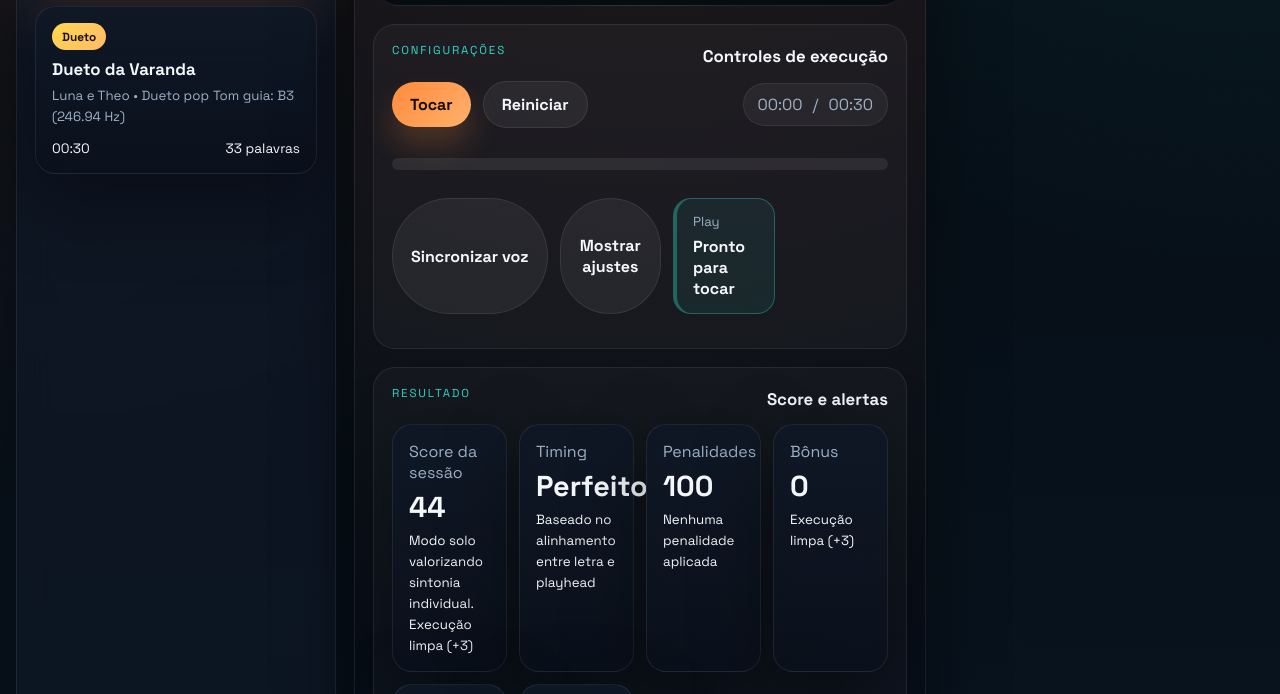
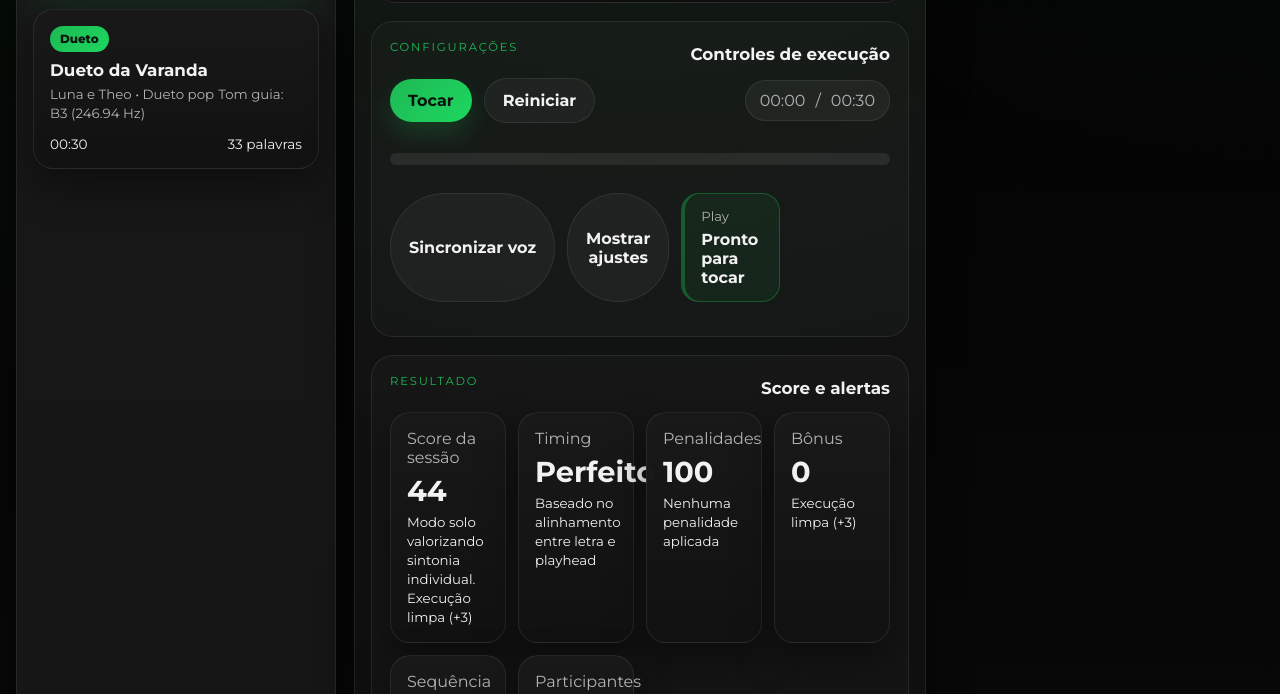
Before and after one commit to gabrielbelmiro/karaoke-family-hub, a website built with Vite: page index.html in a window 1280 px wide. Shown: the part 656-1350 px from the top of the page. Built offline with nearby package versions, Linux system fonts and the light colour scheme.

Commit message:
style: shift ui toward spotify-inspired theme

```diff
--- a/styles.css
+++ b/styles.css
@@ -1,19 +1,19 @@
 :root {
   color-scheme: dark;
-  --bg: #071018;
-  --bg-2: #0d1824;
-  --panel: rgba(12, 24, 36, 0.82);
-  --panel-strong: rgba(9, 17, 29, 0.94);
+  --bg: #000000;
+  --bg-2: #121212;
+  --panel: rgba(24, 24, 24, 0.96);
+  --panel-strong: rgba(18, 18, 18, 0.98);
   --line: rgba(255, 255, 255, 0.08);
-  --text: #f4f7fb;
-  --muted: #9cb0c5;
-  --accent: #ff8a3d;
-  --accent-2: #33d6c6;
-  --accent-3: #ffd84d;
-  --shadow: 0 24px 80px rgba(0, 0, 0, 0.4);
-  --radius: 24px;
-  --radius-sm: 18px;
-  font-family: 'Space Grotesk', 'Montserrat', sans-serif;
+  --text: #f2f2f2;
+  --muted: #b3b3b3;
+  --accent: #1db954;
+  --accent-2: #1ed760;
+  --accent-3: #2de26d;
+  --shadow: 0 16px 40px rgba(0, 0, 0, 0.42);
+  --radius: 20px;
+  --radius-sm: 16px;
+  font-family: 'Montserrat', 'Space Grotesk', sans-serif;
 }
 
 * {
@@ -25,9 +25,9 @@ body {
   margin: 0;
   min-height: 100%;
   background:
-    radial-gradient(circle at top left, rgba(255, 138, 61, 0.14), transparent 30%),
-    radial-gradient(circle at top right, rgba(51, 214, 198, 0.12), transparent 24%),
-    linear-gradient(180deg, #050b11 0%, #08131e 38%, #050910 100%);
+    radial-gradient(circle at top left, rgba(29, 185, 84, 0.12), transparent 28%),
+    radial-gradient(circle at top right, rgba(29, 185, 84, 0.08), transparent 22%),
+    linear-gradient(180deg, #000000 0%, #090909 44%, #111111 100%);
   color: var(--text);
 }
 
@@ -60,7 +60,7 @@ button {
   left: -80px;
   width: 280px;
   height: 280px;
-  background: rgba(255, 138, 61, 0.45);
+  background: rgba(29, 185, 84, 0.4);
 }
 
 .ambient-b {
@@ -68,7 +68,7 @@ button {
   top: 180px;
   width: 320px;
   height: 320px;
-  background: rgba(51, 214, 198, 0.3);
+  background: rgba(29, 185, 84, 0.18);
 }
 
 .topbar,
@@ -91,7 +91,7 @@ button {
   text-transform: uppercase;
   letter-spacing: 0.16em;
   font-size: 0.72rem;
-  color: var(--accent-2);
+  color: var(--accent);
   margin: 0 0 10px;
 }
 
@@ -130,7 +130,7 @@ h1 {
 .profile-pill,
 .ranking-list li {
   backdrop-filter: blur(18px);
-  background: linear-gradient(180deg, rgba(15, 24, 38, 0.92), rgba(10, 16, 27, 0.82));
+  background: linear-gradient(180deg, rgba(25, 25, 25, 0.98), rgba(18, 18, 18, 0.96));
   border: 1px solid var(--line);
   box-shadow: var(--shadow);
 }
@@ -167,7 +167,7 @@ h1 {
 
 .panel {
   border-radius: var(--radius);
-  padding: 18px;
+  padding: 16px;
 }
 
 .panel-header {
@@ -195,14 +195,14 @@ h1 {
 
 .ghost-button {
   color: var(--text);
-  background: rgba(255, 255, 255, 0.06);
+  background: rgba(255, 255, 255, 0.04);
   border: 1px solid var(--line);
 }
 
 .primary-button {
-  color: #170d03;
-  background: linear-gradient(135deg, var(--accent), #ffb16b);
-  box-shadow: 0 18px 30px rgba(255, 138, 61, 0.22);
+  color: #0b120d;
+  background: linear-gradient(135deg, var(--accent), var(--accent-2));
+  box-shadow: 0 12px 24px rgba(29, 185, 84, 0.2);
 }
 
 .ghost-button:hover,
@@ -224,8 +224,8 @@ h1 {
   margin: 0 0 16px;
   padding: 14px 16px;
   border-radius: 18px;
-  background: rgba(51, 214, 198, 0.08);
-  border: 1px solid rgba(51, 214, 198, 0.18);
+  background: rgba(29, 185, 84, 0.08);
+  border: 1px solid rgba(29, 185, 84, 0.18);
 }
 
 .import-feedback strong {
@@ -269,10 +269,10 @@ h1 {
 }
 
 .song-card.active {
-  border-color: rgba(255, 138, 61, 0.42);
+  border-color: rgba(29, 185, 84, 0.42);
   box-shadow:
-    0 0 0 1px rgba(255, 138, 61, 0.16),
-    0 24px 60px rgba(255, 138, 61, 0.16);
+    0 0 0 1px rgba(29, 185, 84, 0.14),
+    0 20px 44px rgba(29, 185, 84, 0.12);
 }
 
 .song-card strong {
@@ -287,8 +287,8 @@ h1 {
   gap: 8px;
   border-radius: 999px;
   padding: 6px 10px;
-  color: #1d1209;
-  background: linear-gradient(135deg, var(--accent-3), #ffbb6a);
+  color: #0b120d;
+  background: linear-gradient(135deg, var(--accent), var(--accent-2));
   font-size: 0.74rem;
   font-weight: 800;
 }
@@ -302,8 +302,8 @@ h1 {
 
 .stage-panel {
   background:
-    radial-gradient(circle at center top, rgba(255, 138, 61, 0.12), transparent 32%),
-    linear-gradient(180deg, rgba(7, 13, 23, 0.95), rgba(8, 14, 24, 0.88));
+    radial-gradient(circle at center top, rgba(29, 185, 84, 0.08), transparent 28%),
+    linear-gradient(180deg, rgba(18, 18, 18, 0.98), rgba(12, 12, 12, 0.96));
 }
 
 .stage-block {
@@ -312,7 +312,7 @@ h1 {
   margin-top: 18px;
   padding: 18px;
   border-radius: 22px;
-  background: rgba(255, 255, 255, 0.03);
+  background: rgba(255, 255, 255, 0.025);
   border: 1px solid rgba(255, 255, 255, 0.08);
 }
 
@@ -358,7 +358,7 @@ h1 {
 }
 
 .session-mode span {
-  color: var(--accent-2);
+  color: var(--accent);
   text-transform: uppercase;
   letter-spacing: 0.15em;
   font-size: 0.72rem;
@@ -403,8 +403,8 @@ h1 {
 .timeline-progress {
   position: absolute;
   inset: 0 auto 0 0;
-  background: linear-gradient(90deg, var(--accent), var(--accent-2));
-  box-shadow: 0 0 40px rgba(255, 138, 61, 0.32);
+  background: linear-gradient(90deg, var(--accent), var(--accent-3));
+  box-shadow: 0 0 30px rgba(29, 185, 84, 0.26);
 }
 
 .calibration {
@@ -455,8 +455,8 @@ h1 {
 }
 
 .play-gate.ready {
-  border-color: rgba(51, 214, 198, 0.35);
-  background: rgba(51, 214, 198, 0.08);
+  border-color: rgba(29, 185, 84, 0.35);
+  background: rgba(29, 185, 84, 0.08);
 }
 
 .play-gate.syncing {
@@ -501,8 +501,8 @@ h1 {
 }
 
 .voice-alert.bonus {
-  border-color: rgba(51, 214, 198, 0.34);
-  background: rgba(51, 214, 198, 0.08);
+  border-color: rgba(29, 185, 84, 0.34);
+  background: rgba(29, 185, 84, 0.08);
 }
 
 .lyrics-stage {
@@ -510,8 +510,8 @@ h1 {
   padding: 20px;
   border-radius: 26px;
   background:
-    radial-gradient(circle at 50% 20%, rgba(255, 216, 77, 0.18), transparent 30%),
-    linear-gradient(180deg, rgba(13, 22, 35, 0.96), rgba(7, 11, 18, 0.98));
+    radial-gradient(circle at 50% 20%, rgba(29, 185, 84, 0.12), transparent 28%),
+    linear-gradient(180deg, rgba(24, 24, 24, 0.98), rgba(15, 15, 15, 0.98));
   border: 1px solid rgba(255, 255, 255, 0.08);
 }
 
```
